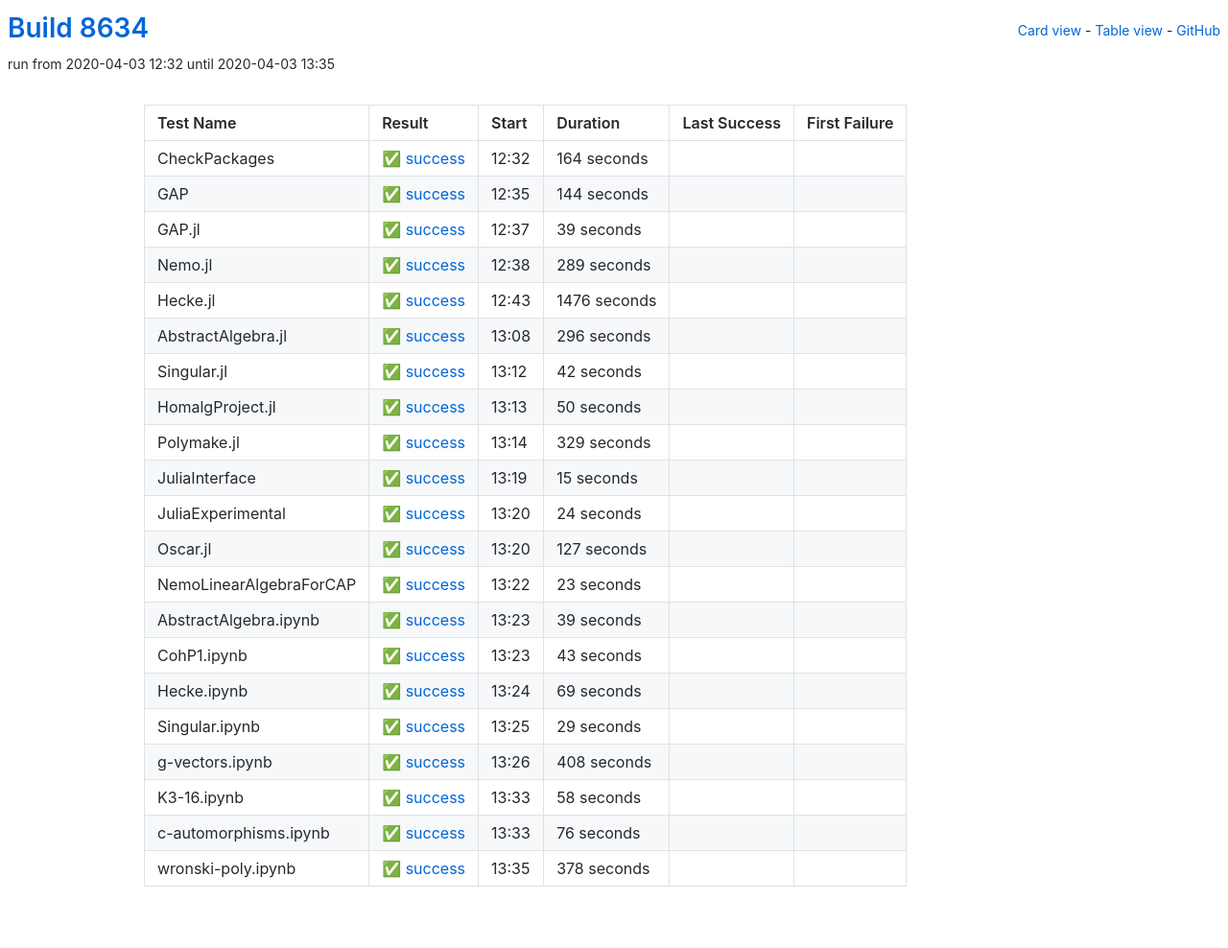
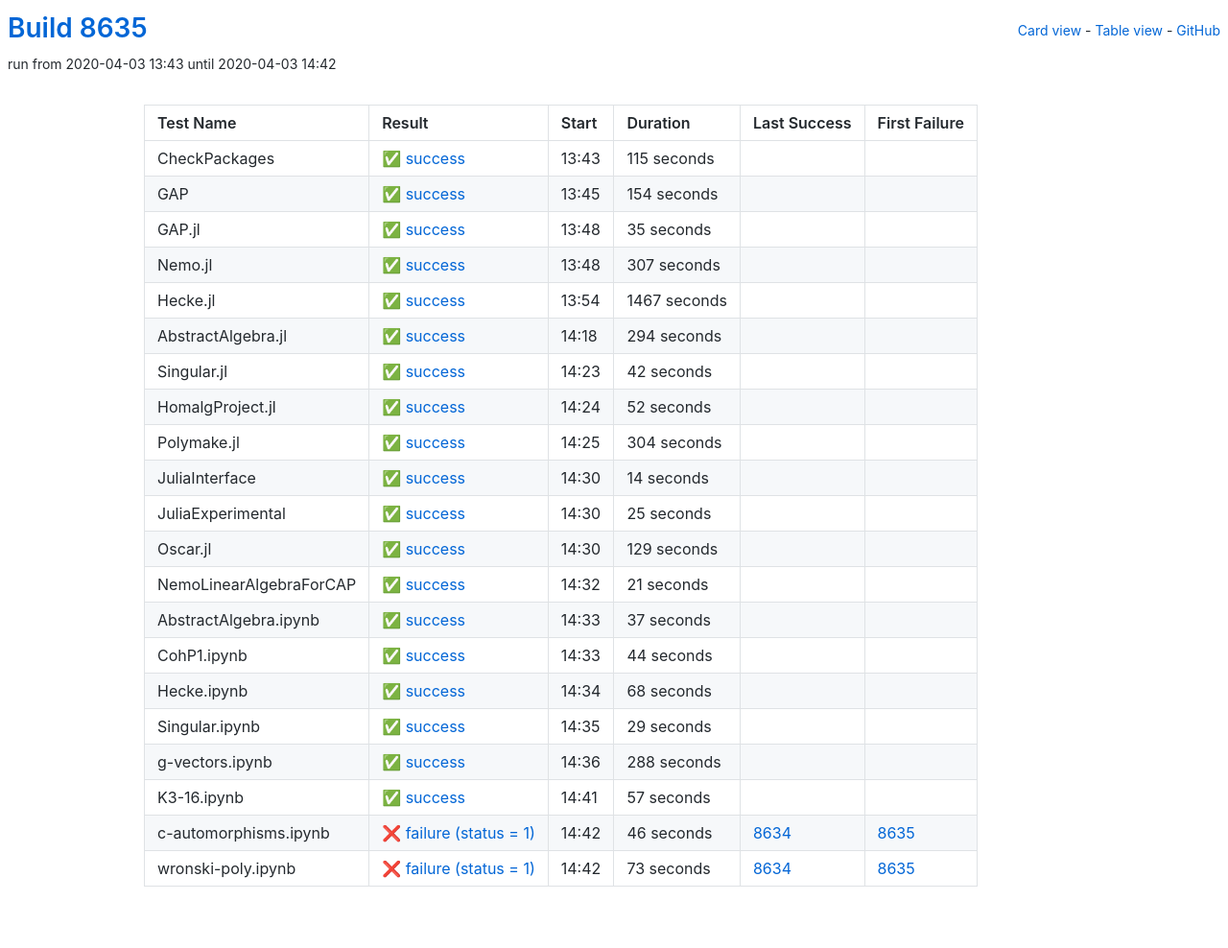
Before and after one commit to oscar-system/oscar-ci-status, a Jekyll site: the page built from table.html, in a window 1280 px wide. Shown: the whole page at 96% size. Built offline with Jekyll 4.4.1, drawn with Linux system fonts in a browser that asks for light colours.

Commit message:
Build 8635

```diff
--- a/_data/ci.yml
+++ b/_data/ci.yml
@@ -1,71 +1,71 @@
-build: 8634
-build_url: https://oscarci.mathematik.uni-kl.de/job/oscar/8634/
+build: 8635
+build_url: https://oscarci.mathematik.uni-kl.de/job/oscar/8635/
 job: oscar
 tests:
-- duration: 164
+- duration: 115
   exitcode: 0
   first_failure: false
   first_failure_url: null
   last_success: false
   last_success_url: null
-  log: https://oscarci.mathematik.uni-kl.de/job/oscar/8634/artifact/logs/build-8634/CheckPackages.log
+  log: https://oscarci.mathematik.uni-kl.de/job/oscar/8635/artifact/logs/build-8635/CheckPackages.log
   name: CheckPackages
-  start: 2020-04-03 12:32
+  start: 2020-04-03 13:43
   status: success
   success: true
-- duration: 144
+- duration: 154
   exitcode: 0
   first_failure: false
   first_failure_url: null
   last_success: false
   last_success_url: null
-  log: https://oscarci.mathematik.uni-kl.de/job/oscar/8634/artifact/logs/build-8634/GAP.log
+  log: https://oscarci.mathematik.uni-kl.de/job/oscar/8635/artifact/logs/build-8635/GAP.log
   name: GAP
-  start: 2020-04-03 12:35
+  start: 2020-04-03 13:45
   status: success
   success: true
-- duration: 39
+- duration: 35
   exitcode: 0
   first_failure: false
   first_failure_url: null
   last_success: false
   last_success_url: null
-  log: https://oscarci.mathematik.uni-kl.de/job/oscar/8634/artifact/logs/build-8634/GAP.jl.log
+  log: https://oscarci.mathematik.uni-kl.de/job/oscar/8635/artifact/logs/build-8635/GAP.jl.log
   name: GAP.jl
-  start: 2020-04-03 12:37
+  start: 2020-04-03 13:48
   status: success
   success: true
-- duration: 289
+- duration: 307
   exitcode: 0
   first_failure: false
   first_failure_url: null
   last_success: false
   last_success_url: null
-  log: https://oscarci.mathematik.uni-kl.de/job/oscar/8634/artifact/logs/build-8634/Nemo.jl.log
+  log: https://oscarci.mathematik.uni-kl.de/job/oscar/8635/artifact/logs/build-8635/Nemo.jl.log
   name: Nemo.jl
-  start: 2020-04-03 12:38
+  start: 2020-04-03 13:48
   status: success
   success: true
-- duration: 1476
+- duration: 1467
   exitcode: 0
   first_failure: false
   first_failure_url: null
   last_success: false
   last_success_url: null
-  log: https://oscarci.mathematik.uni-kl.de/job/oscar/8634/artifact/logs/build-8634/Hecke.jl.log
+  log: https://oscarci.mathematik.uni-kl.de/job/oscar/8635/artifact/logs/build-8635/Hecke.jl.log
   name: Hecke.jl
-  start: 2020-04-03 12:43
+  start: 2020-04-03 13:54
   status: success
   success: true
-- duration: 296
+- duration: 294
   exitcode: 0
   first_failure: false
   first_failure_url: null
   last_success: false
   last_success_url: null
-  log: https://oscarci.mathematik.uni-kl.de/job/oscar/8634/artifact/logs/build-8634/AbstractAlgebra.jl.log
+  log: https://oscarci.mathematik.uni-kl.de/job/oscar/8635/artifact/logs/build-8635/AbstractAlgebra.jl.log
   name: AbstractAlgebra.jl
-  start: 2020-04-03 13:08
+  start: 2020-04-03 14:18
   status: success
   success: true
 - duration: 42
@@ -74,108 +74,108 @@
   first_failure_url: null
   last_success: false
   last_success_url: null
-  log: https://oscarci.mathematik.uni-kl.de/job/oscar/8634/artifact/logs/build-8634/Singular.jl.log
+  log: https://oscarci.mathematik.uni-kl.de/job/oscar/8635/artifact/logs/build-8635/Singular.jl.log
   name: Singular.jl
-  start: 2020-04-03 13:12
+  start: 2020-04-03 14:23
   status: success
   success: true
-- duration: 50
+- duration: 52
   exitcode: 0
   first_failure: false
   first_failure_url: null
   last_success: false
   last_success_url: null
-  log: https://oscarci.mathematik.uni-kl.de/job/oscar/8634/artifact/logs/build-8634/HomalgProject.jl.log
+  log: https://oscarci.mathematik.uni-kl.de/job/oscar/8635/artifact/logs/build-8635/HomalgProject.jl.log
   name: HomalgProject.jl
-  start: 2020-04-03 13:13
+  start: 2020-04-03 14:24
   status: success
   success: true
-- duration: 329
+- duration: 304
   exitcode: 0
   first_failure: false
   first_failure_url: null
   last_success: false
   last_success_url: null
-  log: https://oscarci.mathematik.uni-kl.de/job/oscar/8634/artifact/logs/build-8634/Polymake.jl.log
+  log: https://oscarci.mathematik.uni-kl.de/job/oscar/8635/artifact/logs/build-8635/Polymake.jl.log
   name: Polymake.jl
-  start: 2020-04-03 13:14
+  start: 2020-04-03 14:25
   status: success
   success: true
-- duration: 15
+- duration: 14
   exitcode: 0
   first_failure: false
   first_failure_url: null
   last_success: false
   last_success_url: null
-  log: https://oscarci.mathematik.uni-kl.de/job/oscar/8634/artifact/logs/build-8634/JuliaInterface.log
+  log: https://oscarci.mathematik.uni-kl.de/job/oscar/8635/artifact/logs/build-8635/JuliaInterface.log
   name: JuliaInterface
-  start: 2020-04-03 13:19
+  start: 2020-04-03 14:30
   status: success
   success: true
-- duration: 24
+- duration: 25
   exitcode: 0
   first_failure: false
   first_failure_url: null
   last_success: false
   last_success_url: null
-  log: https://oscarci.mathematik.uni-kl.de/job/oscar/8634/artifact/logs/build-8634/JuliaExperimental.log
+  log: https://oscarci.mathematik.uni-kl.de/job/oscar/8635/artifact/logs/build-8635/JuliaExperimental.log
   name: JuliaExperimental
-  start: 2020-04-03 13:20
+  start: 2020-04-03 14:30
   status: success
   success: true
-- duration: 127
+- duration: 129
   exitcode: 0
   first_failure: false
   first_failure_url: null
   last_success: false
   last_success_url: null
-  log: https://oscarci.mathematik.uni-kl.de/job/oscar/8634/artifact/logs/build-8634/Oscar.jl.log
+  log: https://oscarci.mathematik.uni-kl.de/job/oscar/8635/artifact/logs/build-8635/Oscar.jl.log
   name: Oscar.jl
-  start: 2020-04-03 13:20
+  start: 2020-04-03 14:30
   status: success
   success: true
-- duration: 23
+- duration: 21
   exitcode: 0
   first_failure: false
   first_failure_url: null
   last_success: false
   last_success_url: null
-  log: https://oscarci.mathematik.uni-kl.de/job/oscar/8634/artifact/logs/build-8634/NemoLinearAlgebraForCAP.log
+  log: https://oscarci.mathematik.uni-kl.de/job/oscar/8635/artifact/logs/build-8635/NemoLinearAlgebraForCAP.log
   name: NemoLinearAlgebraForCAP
-  start: 2020-04-03 13:22
+  start: 2020-04-03 14:32
   status: success
   success: true
-- duration: 39
+- duration: 37
   exitcode: 0
   first_failure: false
   first_failure_url: null
   last_success: false
   last_success_url: null
-  log: https://oscarci.mathematik.uni-kl.de/job/oscar/8634/artifact/logs/build-8634/AbstractAlgebra.ipynb.log
+  log: https://oscarci.mathematik.uni-kl.de/job/oscar/8635/artifact/logs/build-8635/AbstractAlgebra.ipynb.log
   name: AbstractAlgebra.ipynb
-  start: 2020-04-03 13:23
+  start: 2020-04-03 14:33
   status: success
   success: true
-- duration: 43
+- duration: 44
   exitcode: 0
   first_failure: false
   first_failure_url: null
   last_success: false
   last_success_url: null
-  log: https://oscarci.mathematik.uni-kl.de/job/oscar/8634/artifact/logs/build-8634/CohP1.ipynb.log
+  log: https://oscarci.mathematik.uni-kl.de/job/oscar/8635/artifact/logs/build-8635/CohP1.ipynb.log
   name: CohP1.ipynb
-  start: 2020-04-03 13:23
+  start: 2020-04-03 14:33
   status: success
   success: true
-- duration: 69
+- duration: 68
   exitcode: 0
   first_failure: false
   first_failure_url: null
   last_success: false
   last_success_url: null
-  log: https://oscarci.mathematik.uni-kl.de/job/oscar/8634/artifact/logs/build-8634/Hecke.ipynb.log
+  log: https://oscarci.mathematik.uni-kl.de/job/oscar/8635/artifact/logs/build-8635/Hecke.ipynb.log
   name: Hecke.ipynb
-  start: 2020-04-03 13:24
+  start: 2020-04-03 14:34
   status: success
   success: true
 - duration: 29
@@ -184,52 +184,52 @@
   first_failure_url: null
   last_success: false
   last_success_url: null
-  log: https://oscarci.mathematik.uni-kl.de/job/oscar/8634/artifact/logs/build-8634/Singular.ipynb.log
+  log: https://oscarci.mathematik.uni-kl.de/job/oscar/8635/artifact/logs/build-8635/Singular.ipynb.log
   name: Singular.ipynb
-  start: 2020-04-03 13:25
+  start: 2020-04-03 14:35
   status: success
   success: true
-- duration: 408
+- duration: 288
   exitcode: 0
   first_failure: false
   first_failure_url: null
   last_success: false
   last_success_url: null
-  log: https://oscarci.mathematik.uni-kl.de/job/oscar/8634/artifact/logs/build-8634/g-vectors.ipynb.log
+  log: https://oscarci.mathematik.uni-kl.de/job/oscar/8635/artifact/logs/build-8635/g-vectors.ipynb.log
   name: g-vectors.ipynb
-  start: 2020-04-03 13:26
+  start: 2020-04-03 14:36
   status: success
   success: true
-- duration: 58
+- duration: 57
   exitcode: 0
   first_failure: false
   first_failure_url: null
   last_success: false
   last_success_url: null
-  log: https://oscarci.mathematik.uni-kl.de/job/oscar/8634/artifact/logs/build-8634/K3-16.ipynb.log
+  log: https://oscarci.mathematik.uni-kl.de/job/oscar/8635/artifact/logs/build-8635/K3-16.ipynb.log
   name: K3-16.ipynb
-  start: 2020-04-03 13:33
+  start: 2020-04-03 14:41
   status: success
   success: true
-- duration: 76
-  exitcode: 0
-  first_failure: false
-  first_failure_url: null
-  last_success: false
-  last_success_url: null
-  log: https://oscarci.mathematik.uni-kl.de/job/oscar/8634/artifact/logs/build-8634/c-automorphisms.ipynb.log
+- duration: 46
+  exitcode: 1
+  first_failure: 8635
+  first_failure_url: https://oscarci.mathematik.uni-kl.de/job/oscar/8635/
+  last_success: 8634
+  last_success_url: https://oscarci.mathematik.uni-kl.de/job/oscar/8634/
+  log: https://oscarci.mathematik.uni-kl.de/job/oscar/8635/artifact/logs/build-8635/c-automorphisms.ipynb.log
   name: c-automorphisms.ipynb
-  start: 2020-04-03 13:33
-  status: success
-  success: true
-- duration: 378
-  exitcode: 0
-  first_failure: false
-  first_failure_url: null
-  last_success: false
-  last_success_url: null
-  log: https://oscarci.mathematik.uni-kl.de/job/oscar/8634/artifact/logs/build-8634/wronski-poly.ipynb.log
+  start: 2020-04-03 14:42
+  status: failure
+  success: false
+- duration: 73
+  exitcode: 1
+  first_failure: 8635
+  first_failure_url: https://oscarci.mathematik.uni-kl.de/job/oscar/8635/
+  last_success: 8634
+  last_success_url: https://oscarci.mathematik.uni-kl.de/job/oscar/8634/
+  log: https://oscarci.mathematik.uni-kl.de/job/oscar/8635/artifact/logs/build-8635/wronski-poly.ipynb.log
   name: wronski-poly.ipynb
-  start: 2020-04-03 13:35
-  status: success
-  success: true
+  start: 2020-04-03 14:42
+  status: failure
+  success: false
```
Also changed, not shown: README.md.
